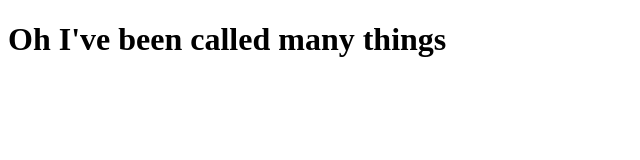
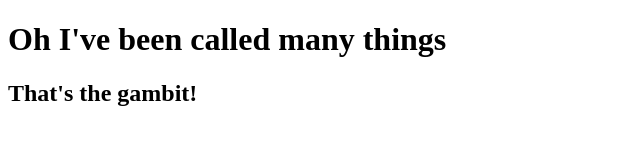
Before and after one commit to hellokristinafaye/HeWhoRemains, a plain HTML site: page index.html in a window 1280 px wide. Shown: the whole page, without its empty margins (0-640 px from the left). Drawn offline with Linux system fonts and the light colour scheme.

Commit message:
added h2 w/ emmet snippet

```diff
--- a/index.html
+++ b/index.html
@@ -7,5 +7,6 @@
 </head>
 <body>
     <h1 class="">Oh I've been called many things</h1>
+    <h2 class="">That's the gambit!</h2>
 </body>
 </html>
```
